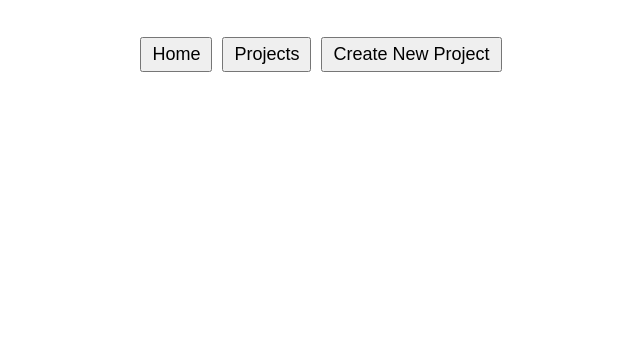
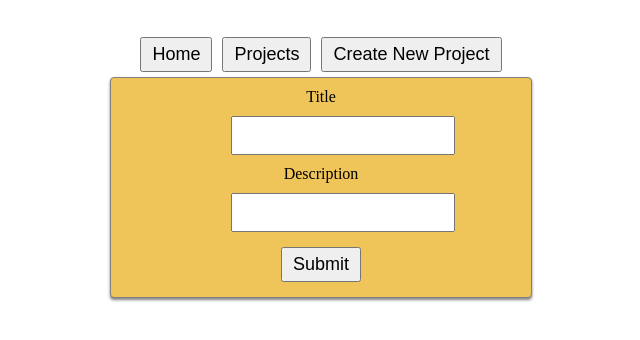
Before and after one commit to November-cohort-2023/M2_Week4_Day1, a React (Vite) app: page /projects/1/edit in a window 1280 px wide. Shown: the top 340 px of the page, without its empty margins (319-959 px from the left). Built offline with nearby package versions, Linux system fonts and the light colour scheme; no server answers.

Commit message:
updated code with start of update

```diff
--- a/src/App.jsx
+++ b/src/App.jsx
@@ -7,6 +7,7 @@ import HomePage from "./pages/HomePage";     // <== IMPORT
 import ProjectListPage from "./pages/ProjectListPage";
 import ProjectDetailsPage from "./pages/ProjectDetailsPage";
 import CreateProjectPage from "./pages/CreateProjectPage";
+import EditProjectPage from "./pages/EditProjectPage";
 
 function App() {
   return (
@@ -20,6 +21,9 @@ function App() {
         <Route path="/projects" element={ <ProjectListPage /> } />
         <Route path="/projects/:projectId" element={ <ProjectDetailsPage /> } />
         <Route path="/projects/create" element={ <CreateProjectPage /> } />
+        <Route path="/projects/:projectId/edit" element={ <EditProjectPage /> } />
+
+
       </Routes>
 
     </div>
--- a/src/pages/CreateProjectPage.jsx
+++ b/src/pages/CreateProjectPage.jsx
@@ -15,6 +15,7 @@ import {useNavigate} from 'react-router-dom'
 */
 function CreateProjectPage() {
 
+
     const [title,setTitle] = useState('')
     const [description,setDescription] = useState('')
 
@@ -26,14 +27,15 @@ function CreateProjectPage() {
 
         const newProject = {title:title,description:description}
 
-        axios.post('https://project-management-api-4641927fee65.herokuapp.com/projects',newProject)
-        .then(()=>{
+        axios.post('https://project-management-api-4641927fee65.herokuapp.com/projects', newProject)
+        .then((response)=>{
+            console.log(response)
             /*
             extra exercise: instead of going to /projects take the user to the page for the project
             that was just created
 
             */
-            navigate('/projects')
+            navigate(`/projects/${response.data.id}`)
         })
         .catch(()=>{
 
--- /dev/null
+++ b/src/pages/EditProjectPage.jsx
@@ -0,0 +1,44 @@
+import React, { useState, useEffect } from 'react'
+
+import {useParams} from 'react-router-dom'
+
+import axios from 'axios'
+
+function EditProjectPage() {
+    const [title,setTitle] = useState('')
+    const [description,setDescription] = useState('')
+
+    const {projectId} = useParams()
+    console.log(projectId)
+
+    function handleSubmit(e){
+        e.preventDefault()
+    }
+
+    useEffect(()=>{
+        axios.get(`https://project-management-api-4641927fee65.herokuapp.com/projects/${projectId}`)
+        .then((projectFromAPI)=>{
+            console.log(projectFromAPI.data)
+            setTitle(projectFromAPI.data.title)
+            setDescription(projectFromAPI.data.description)
+        })
+    },[])
+
+  return (
+    <div className='EditProjectPage'>
+        <form onSubmit={handleSubmit}>
+            <label>
+                Title
+                <input type="text" onChange={(e)=>{setTitle(e.target.value)}} value={title}/>
+            </label>
+            <label>
+                Description
+                <input type="text" onChange={(e)=>{setDescription(e.target.value)}} value={description}/>
+            </label>
+            <button>Submit</button>
+        </form>
+    </div>
+  )
+}
+
+export default EditProjectPage
--- a/src/pages/ProjectDetailsPage.jsx
+++ b/src/pages/ProjectDetailsPage.jsx
@@ -1,6 +1,6 @@
 import React, { useState , useEffect} from 'react'
 
-import { useParams } from 'react-router-dom'
+import { useParams, Link } from 'react-router-dom'
 
 import axios from 'axios'
 
@@ -37,6 +37,7 @@ function ProjectDetailsPage() {
                 <p>{project.description}</p>
             </div>
         )}
+        <Link to={`/projects/${projectId}/edit`}><button>Edit Project</button> </Link>
     </div>
   )
 }
```
